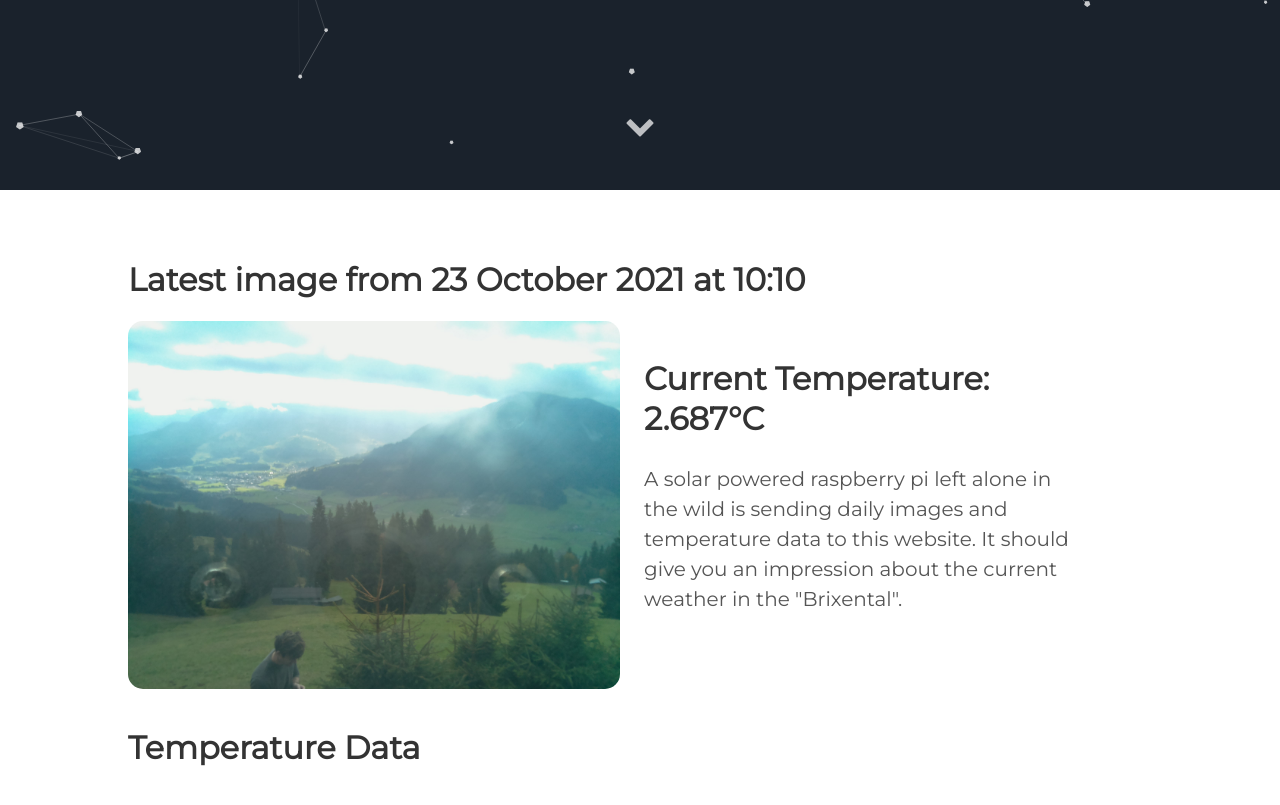
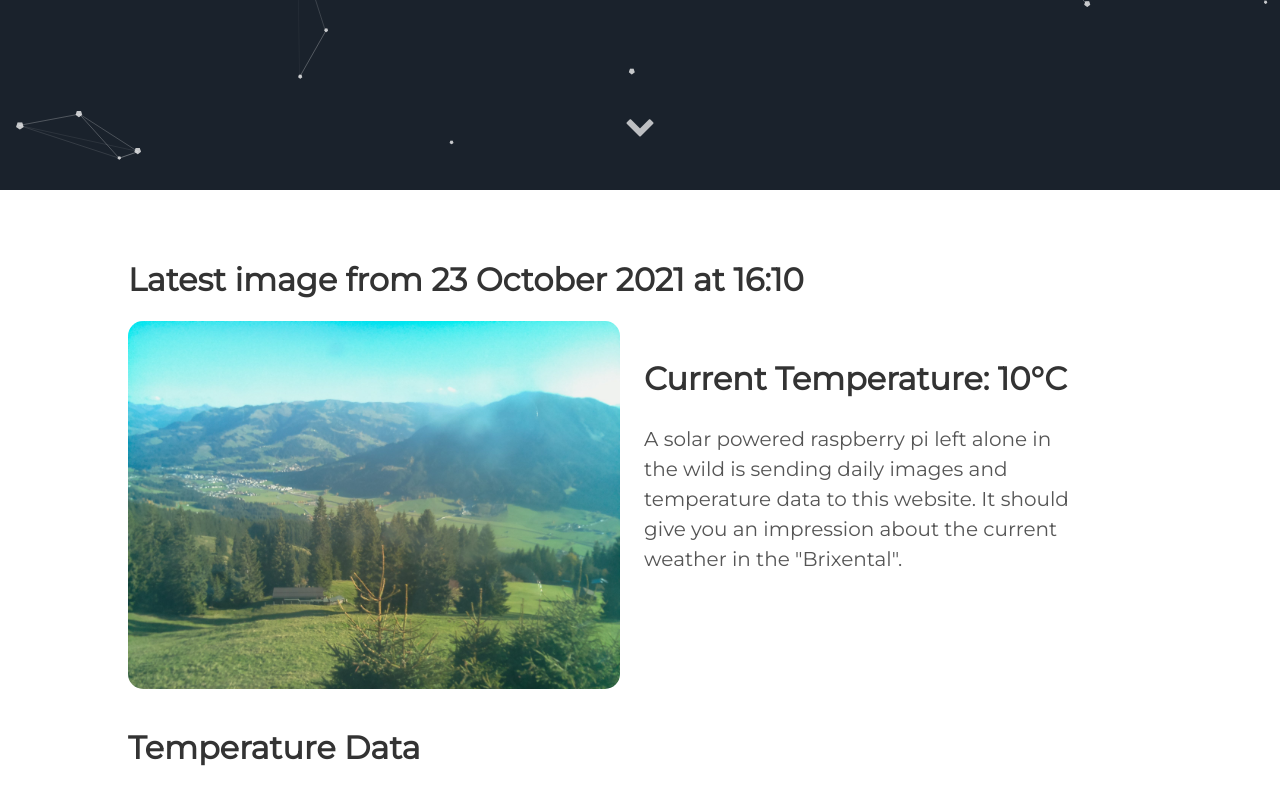
Before and after one commit to vektorious/vektorious.github.io, a Jekyll site: the page built from resources/huette.md, in a window 1280 px wide and 900 px high, scrolled down 710 px. Shown: the top 805 px of the window. Built offline with Jekyll 4.4.1, drawn with Linux system fonts in a browser that asks for light colours.

Commit message:
I'm a bot beep boop

```diff
--- a/resources/huette.md
+++ b/resources/huette.md
@@ -6,13 +6,13 @@ image: '/assets/img/'
 description: 'Live image from the Austrian alps'
 twitter_text: ' '
 ---
-## Latest image from 23 October 2021 at 10:10
+## Latest image from 23 October 2021 at 16:10
 <div class="huette">
   <div class="huette-image">
     <img src="{{ "/assets/img/huette.jpg" | prepend: site.baseurl }}">
   </div>
   <div class="huette-text">
-        <h2>Current Temperature: 2.687°C</h2>
+        <h2>Current Temperature: 10°C</h2>
         <p>A solar powered raspberry pi left alone in the wild is sending daily images and temperature data to this website. It should give you an impression about the current weather in the "Brixental".</p>
 
   </div>
```
Also changed, not shown: rpi-script/2021-10-23_160915.txt (renamed from rpi-script/2021-10-23_100916.txt, +5 -6 lines), rpi-script/huette.md (+2 -2 lines), assets/img/huette.jpg, assets/img/temp_plot.png, rpi-script/temp_plot.png, 1 other file.
